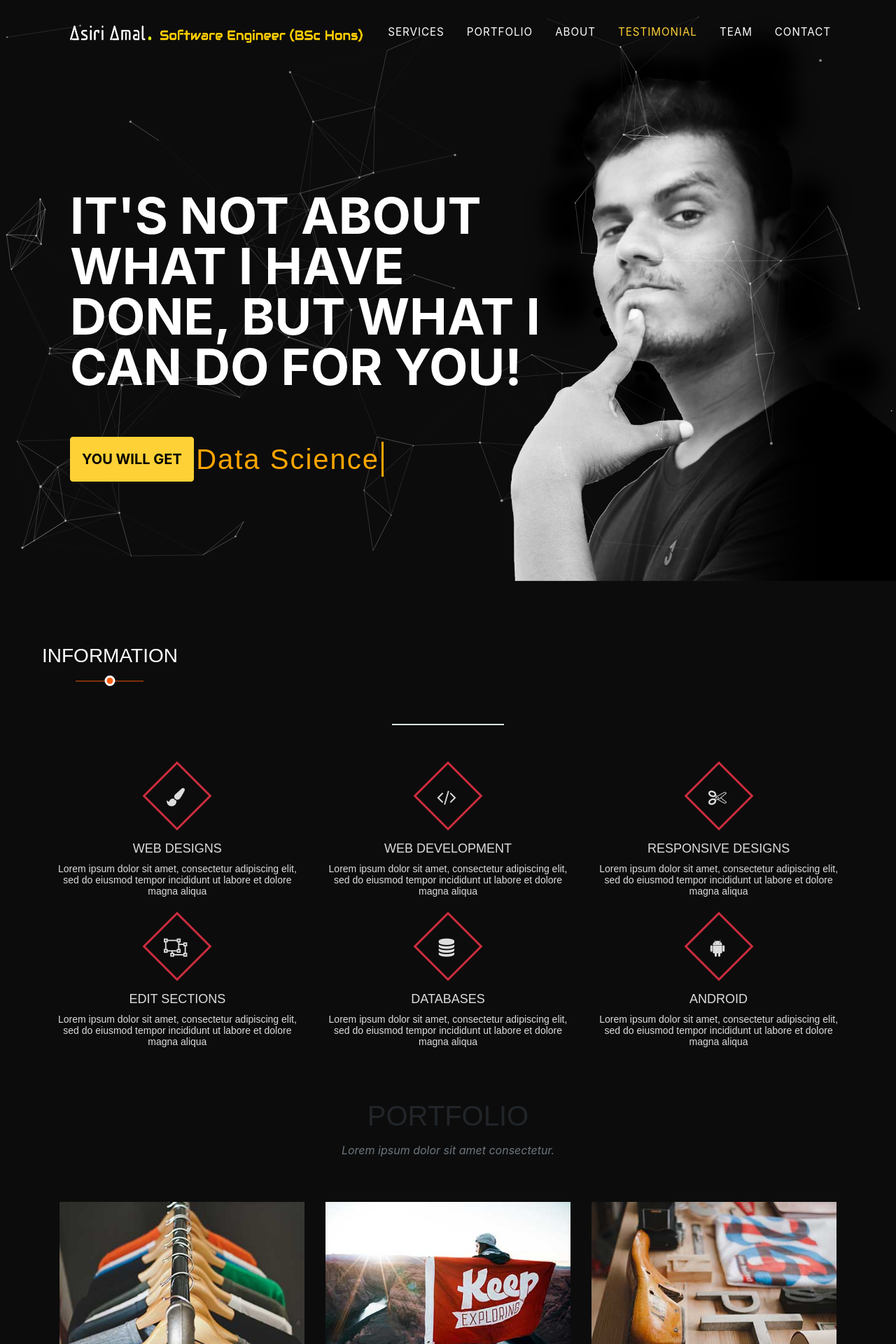
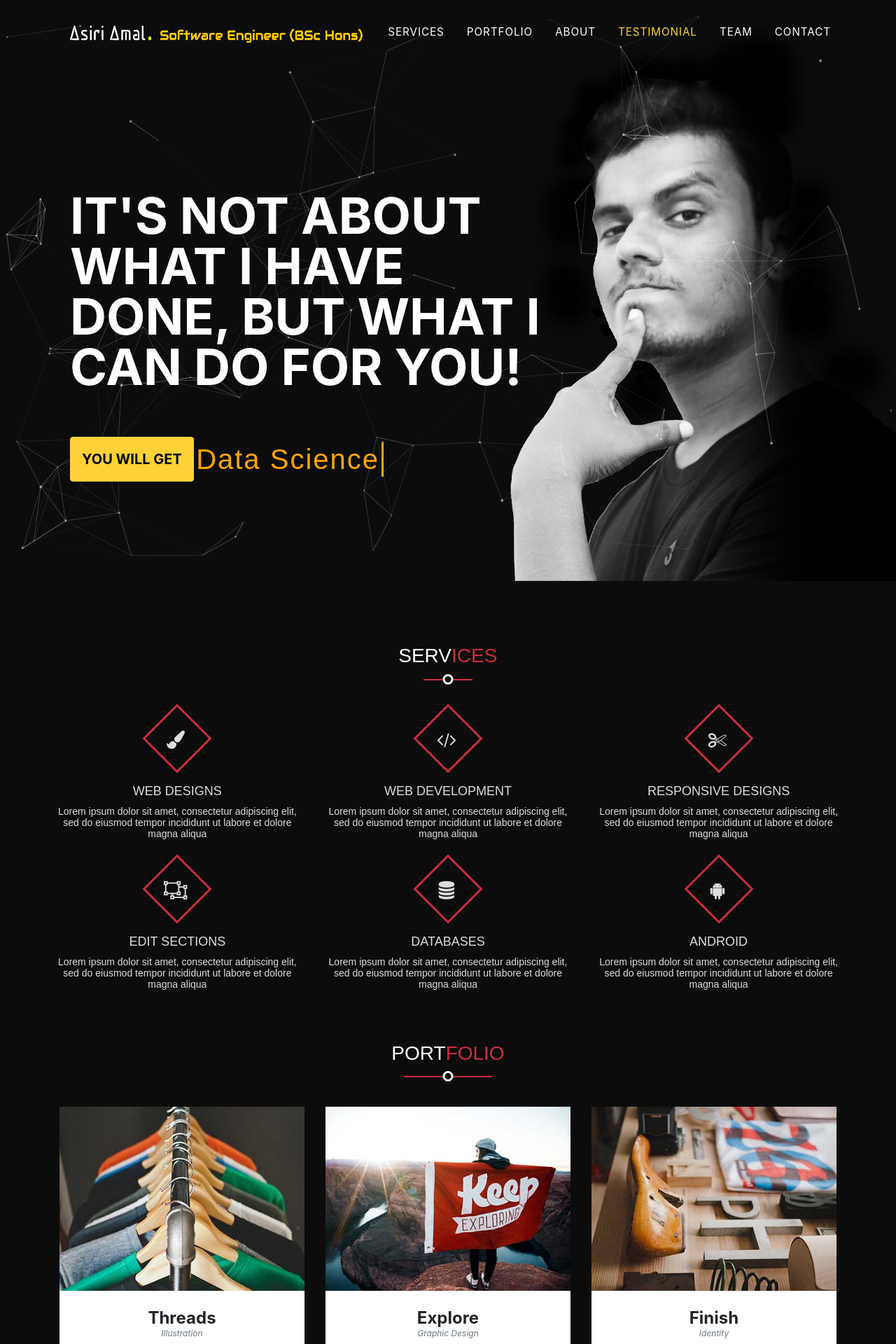
Before and after one commit to AsiriAmalk/my_portforlio, a Flask app: page / in a window 1280 px wide. Shown: the top 1920 px of the page at 70% size. Run offline with Flask 2, Linux system fonts and the light colour scheme; some libraries are stand-ins or nearby versions.

Commit message:
ui changes

```diff
--- a/static/css/portfolio.css
+++ b/static/css/portfolio.css
@@ -0,0 +1,43 @@
+.section-heading span {
+    color: #cb2d3e;
+}
+
+.section-heading {
+	font-size: 28px;
+	margin-bottom: 20px;
+	padding-bottom: 20px;
+	font-weight: 400;
+	display: inline-block;
+	position: relative;
+	color: white;
+	text-transform: uppercase;
+}
+.section-heading:after,
+.section-heading:before {
+	content: '';
+	position: absolute;
+	bottom: 0;
+    margin-bottom: 2px;
+}
+.section-heading:after {
+	height: 2px;
+	background-color: #cb2d3e;
+	left: 25%;
+	right: 25%;
+}
+
+.section-heading:before {
+	width: 15px;
+	height: 15px;
+	border: 3px solid #fff;
+	background-color: black;
+	left: 50%;
+	transform: translatex(-50%);
+	bottom: -6px;
+	z-index: 9;
+	border-radius: 50%;
+
+}
+.portfolio-item {
+    margin-top: 2em;
+}
--- a/static/css/service.css
+++ b/static/css/service.css
@@ -22,18 +22,20 @@
     overflow: hidden;
 }
 
-.section-title {
+.section-title-2 {
     text-align: center;
-    color: #ddd;
+    color: white;
     text-transform: uppercase;
-    font-size: 30px;
+    font-size: 28px;
+    align-items: center;
 }
 
-.border {
+.border-1 {
     width: 160px;
     height: 2px;
     background: #cb2d3e;
-    margin: 40px auto;
+    margin-left: 43.20%;
+    margin-bottom: 2em;
 }
 
 .service-container {
@@ -80,6 +82,9 @@
 .description {
     font-size: 14px;
 }
+.section-title-2 span {
+    color: #cb2d3e;
+}
 
 @media screen and (max-width: 960px) {
     .service-box {
@@ -98,3 +103,43 @@
         max-width: 100%;
     }
 }
+
+.section-title-2 {
+	font-size: 28px;
+	margin-bottom: 20px;
+	padding-bottom: 20px;
+	font-weight: 400;
+	display: inline-block;
+	position: relative;
+	color: white;
+	text-transform: uppercase;
+    margin-left: 43.9%;
+
+}
+.section-title-2:after,
+.section-title-2:before {
+	content: '';
+	position: absolute;
+	bottom: 0;
+    margin-bottom: 2px;
+}
+.section-title-2:after {
+	height: 2px;
+	background-color: #cb2d3e;
+	left: 25%;
+	right: 25%;
+}
+
+.section-title-2:before {
+	width: 15px;
+	height: 15px;
+	border: 3px solid #fff;
+	background-color: black;
+	left: 50%;
+	transform: translatex(-50%);
+	bottom: -6px;
+	z-index: 9;
+	border-radius: 50%
+
+
+}
--- a/static/css/styles.css
+++ b/static/css/styles.css
@@ -6,9 +6,10 @@ body{
   padding: 2rem 0;
 }
 .page-section h2.section-heading {
-  font-size: 2.5rem;
+  font-size: 28px;
   margin-top: 0;
-  margin-bottom: 1rem;
+  margin-bottom: 1rem ;
+  width: 9em;
 }
 .page-section h3.section-subheading {
   font-size: 1rem;
--- a/static/css/testimonial.css
+++ b/static/css/testimonial.css
@@ -17,7 +17,7 @@ img {
 /*	padding: 60px 0;*/
 /*}*/
 
-.section-title {
+.section-title-1 {
 	font-size: 28px;
 	margin-bottom: 20px;
 	padding-bottom: 20px;
@@ -25,25 +25,26 @@ img {
 	display: inline-block;
 	position: relative;
 	color: white;
+	text-transform: uppercase;
 }
-.section-title:after,
-.section-title:before {
+.section-title-1:after,
+.section-title-1:before {
 	content: '';
 	position: absolute;
 	bottom: 0;
 }
-.section-title:after {
+.section-title-1:after {
 	height: 2px;
-	background-color: rgba(252, 92, 15, 0.46);
+	background-color: #cb2d3e;
 	left: 25%;
 	right: 25%;
 }
 
-.section-title:before {
+.section-title-1:before {
 	width: 15px;
 	height: 15px;
 	border: 3px solid #fff;
-	background-color: #fc5c0f;
+	background-color: black;
 	left: 50%;
 	transform: translatex(-50%);
 	bottom: -6px;
@@ -271,6 +272,6 @@ img {
     max-width: 50%;
 	margin-left: 25%;
 }
-.section-title span {
-  color: #f70037;
+.section-title-1 span {
+  color: #cb2d3e;
 }
--- a/templates/portfolio.html
+++ b/templates/portfolio.html
@@ -1,9 +1,10 @@
 <!-- Portfolio Grid-->
+<link rel="stylesheet" href="/static/css/portfolio.css">
 <section class="page-section" id="portfolio">
     <div class="container">
         <div class="text-center">
-            <h2 class="section-heading text-uppercase">Portfolio</h2>
-            <h3 class="section-subheading text-muted">Lorem ipsum dolor sit amet consectetur.</h3>
+            <h2 class="section-heading">Port<span>folio</span></h2>
+{#            <h3 class="section-subheading text-muted">Lorem ipsum dolor sit amet consectetur.</h3>#}
         </div>
         <div class="row">
             <div class="col-lg-4 col-sm-6 mb-4">
--- a/templates/service.html
+++ b/templates/service.html
@@ -7,8 +7,8 @@
 {#	<link rel="stylesheet" href="https://cdnjs.cloudflare.com/ajax/libs/font-awesome/5.11.2/css/fontawesome.min.css">#}
 <section class="page-section" id="services">
         <div class='inner-container'>
-            <h1 class='section-title'>Information</h1>
-            <div class='border'></div>
+            <h1 class='section-title-2'>serv<span>ices</span></h1>
+{#              <div class='border-1'></div>#}
             <div class='service-container'>
 
                 <div class='service-box'>
--- a/templates/testimonial.html
+++ b/templates/testimonial.html
@@ -6,7 +6,7 @@
             <div class="row">
                 <div class="type">
                     <div>
-                        <h2 class="section-title">What <span>Clients Say</span></h2>
+                        <h2 class="section-title-1">What <span>Clients Say</span></h2>
                     </div>
                 </div><!-- /End col -->
             </div><!-- /End row -->
```
